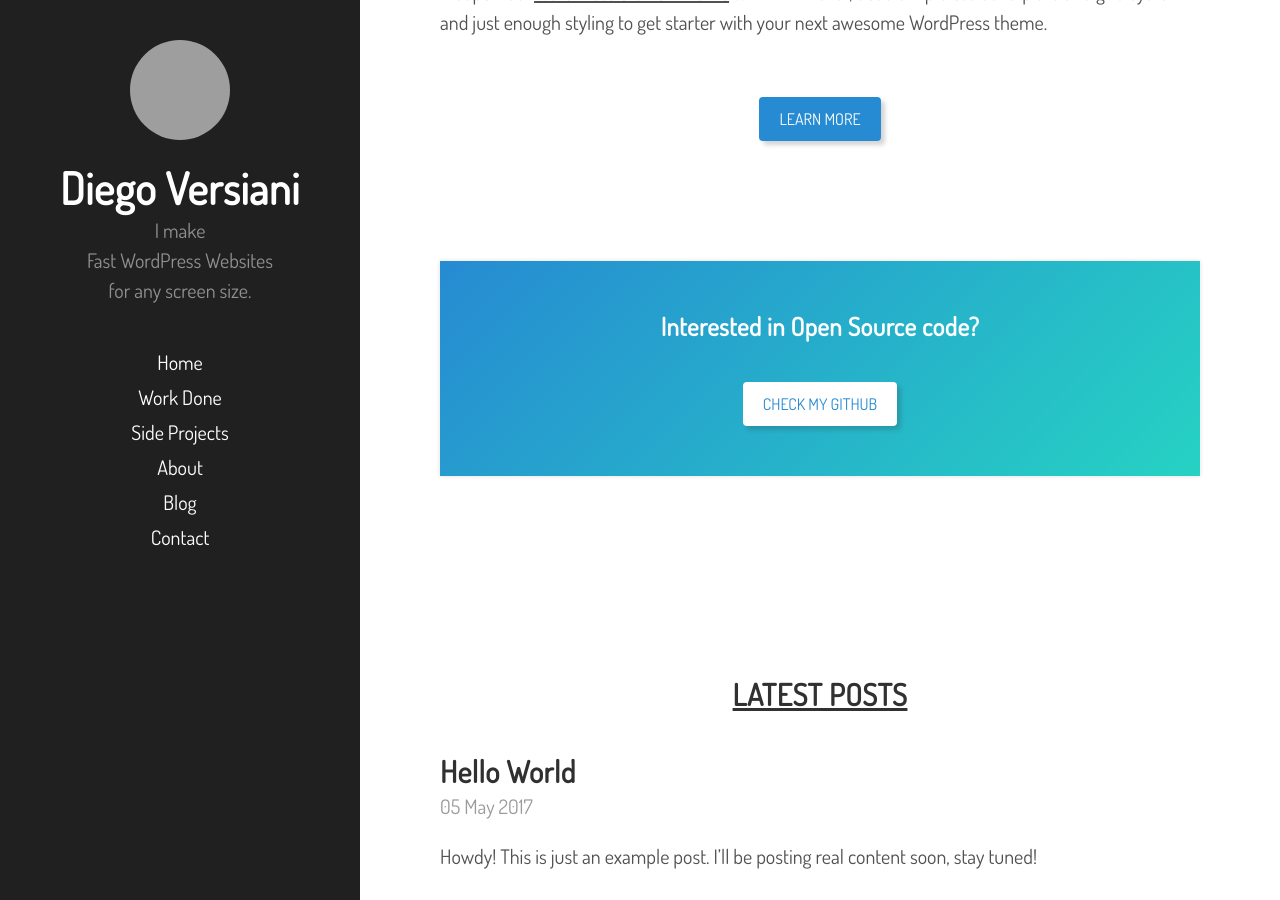
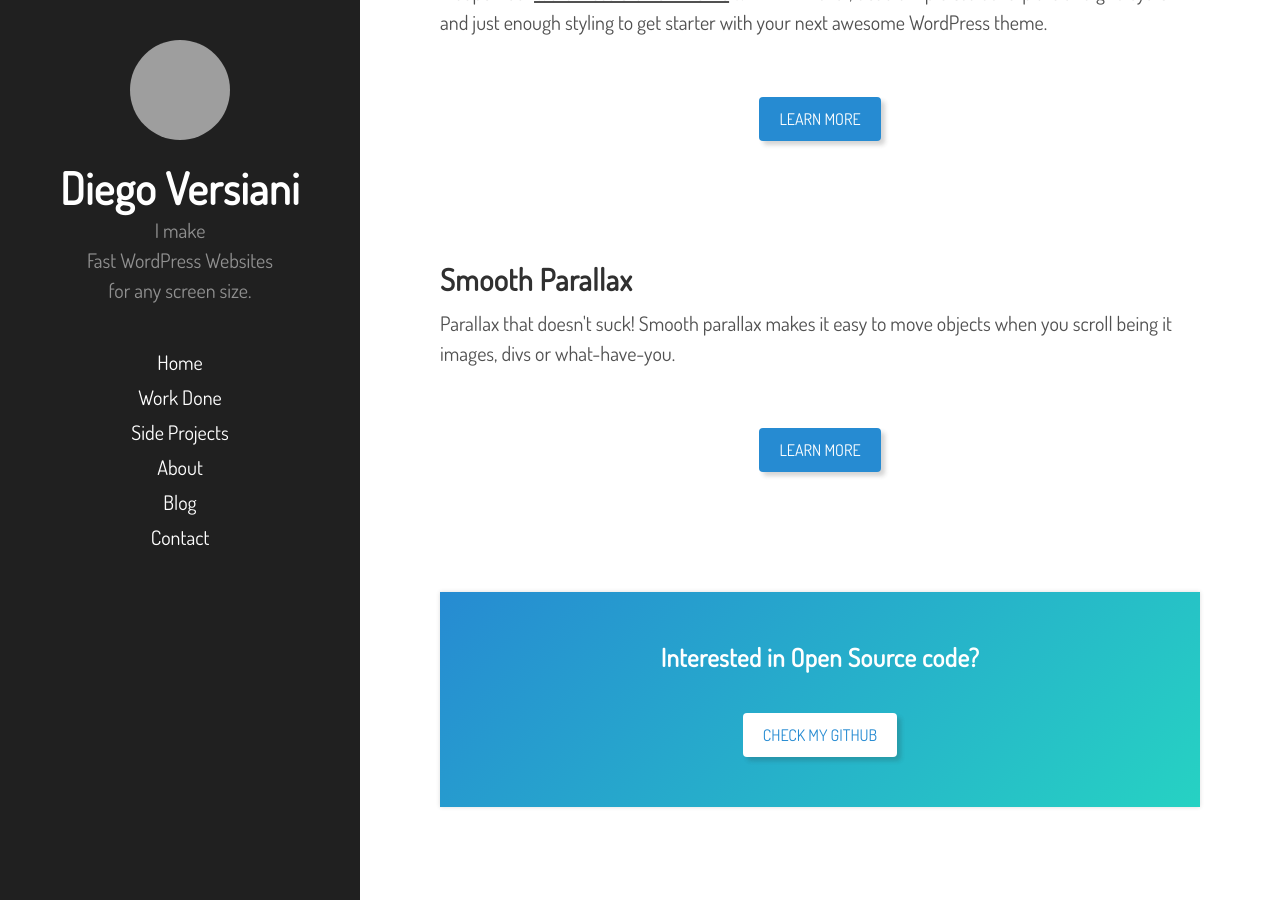
Before and after one commit to diegoversiani/diegoversiani.github.io, a Jekyll site: the page built from index.html, in a window 1280 px wide and 900 px high, scrolled down 4207 px. Built offline with Jekyll 4.4.1, drawn with Linux system fonts in a browser that asks for light colours; grey boxes are pictures that could not be loaded.

Commit message:
Add smooth-parallax to projects.

```diff
--- a/_includes/sections/side-projects.html
+++ b/_includes/sections/side-projects.html
@@ -3,13 +3,25 @@
 <div class="posts">
   <div class="post">
     <h1 class="post-title">
-      <a href="https://getunderskeleton.com" target="_blank">Underskeleton</a>
+      <a href="https://getunderskeleton.com/" target="_blank">Underskeleton</a>
     </h1>
     <p>
       A super fast <u>WordPress Starter Theme</u> with minimalist, dead simple css boilerplate and grid system and just enough styling to get starter with your next awesome WordPress theme.
     </p>
     <div class="button-container">
-      <a href="https://getunderskeleton.com" class="button" target="_blank">Learn more</a>
+      <a href="https://getunderskeleton.com/" class="button" target="_blank">Learn more</a>
+    </div>
+  </div>
+
+  <div class="post">
+    <h1 class="post-title">
+      <a href="https://diegoversiani.me/smooth-parallax/" target="_blank">Smooth Parallax</a>
+    </h1>
+    <p>
+      Parallax that doesn't suck! Smooth parallax makes it easy to move objects when you scroll being it images, divs or what-have-you.
+    </p>
+    <div class="button-container">
+      <a href="https://diegoversiani.me/smooth-parallax/" class="button" target="_blank">Learn more</a>
     </div>
   </div>
 </div>
```
Also changed, not shown: Gemfile.lock (added).
